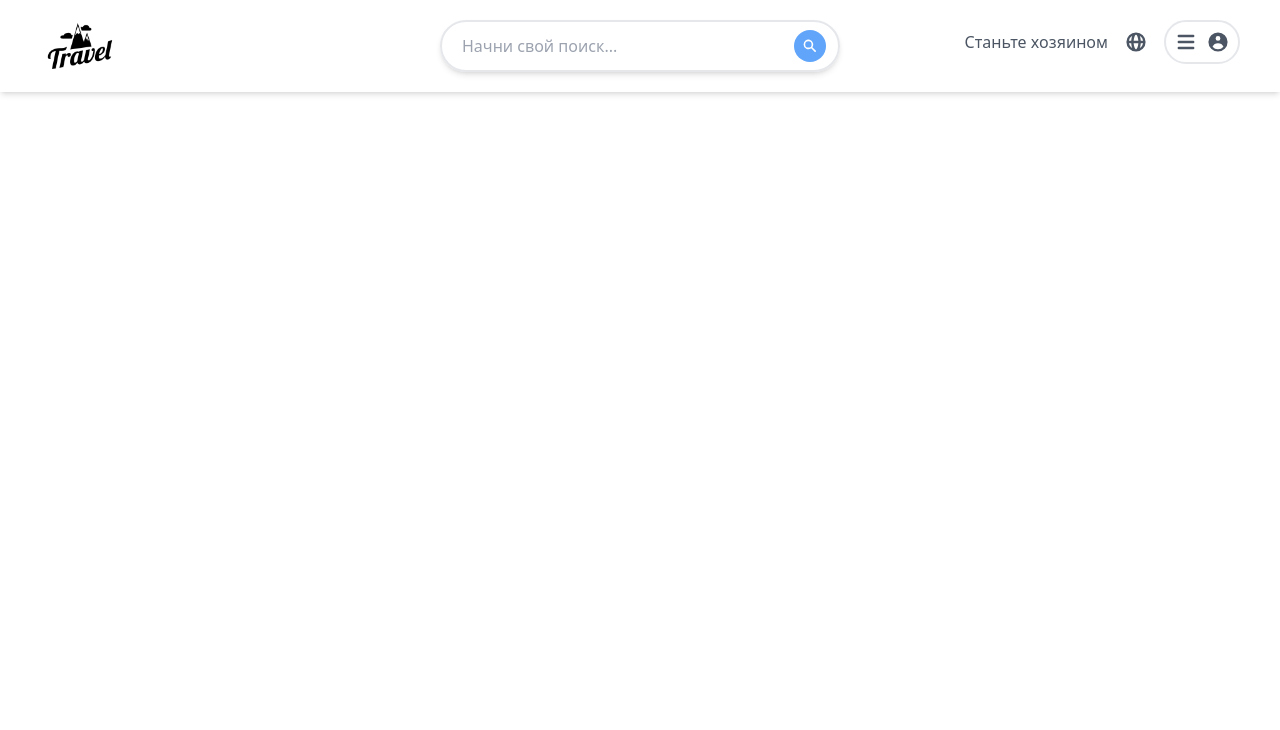
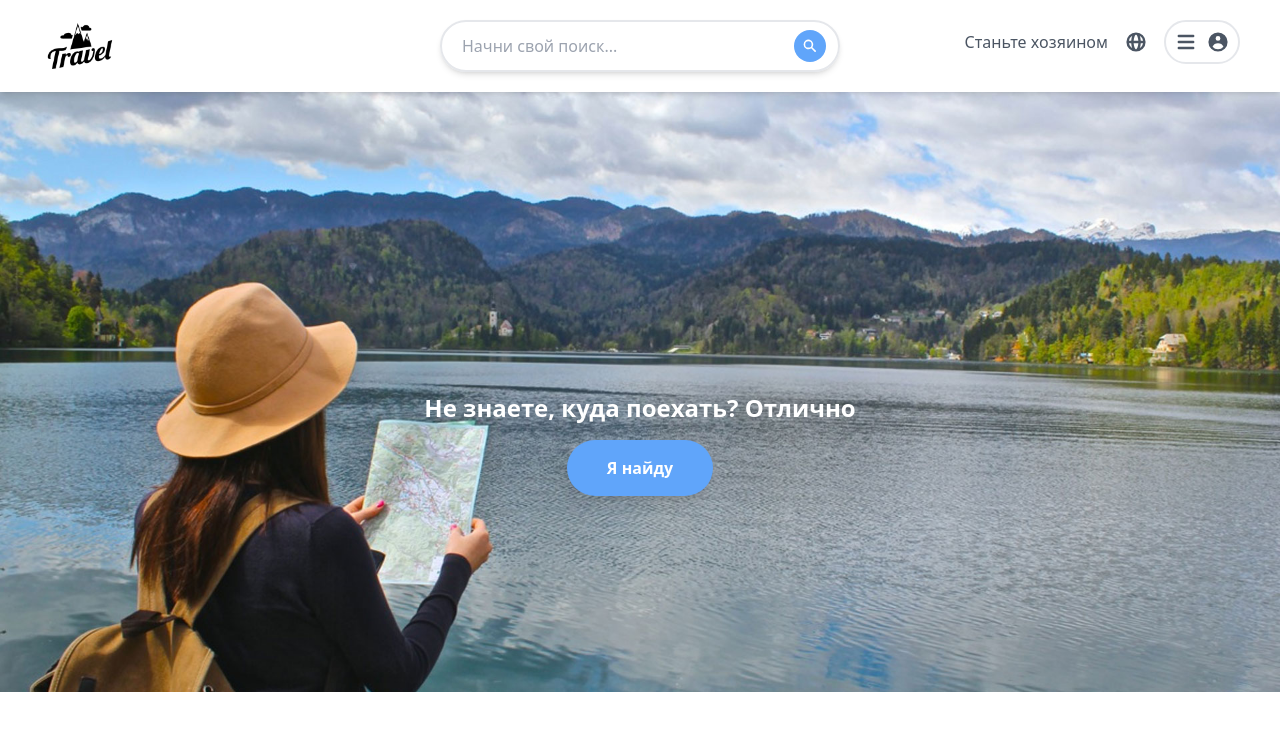
Before and after one commit to lisichkin1/diplom-travel, a Next.js app in the folder travel/: page / in a window 1280 px wide. Shown: the top 730 px of the page. Built offline with nearby package versions, Linux system fonts and the light colour scheme.

Commit message:
feat: add banner in app

```diff
--- a/travel/pages/index.tsx
+++ b/travel/pages/index.tsx
@@ -2,6 +2,7 @@ import type { NextPage } from 'next'
 import Head from 'next/head'
 import Image from 'next/image'
 import Header from "../components/Header"
+import Banner from "../components/Banner"
 
 const Home: NextPage = () => {
   return (
@@ -13,7 +14,7 @@ const Home: NextPage = () => {
 
       <Header/>
 
-      {/*banner*/}
+      <Banner/>
 
     </div>
   )
```
